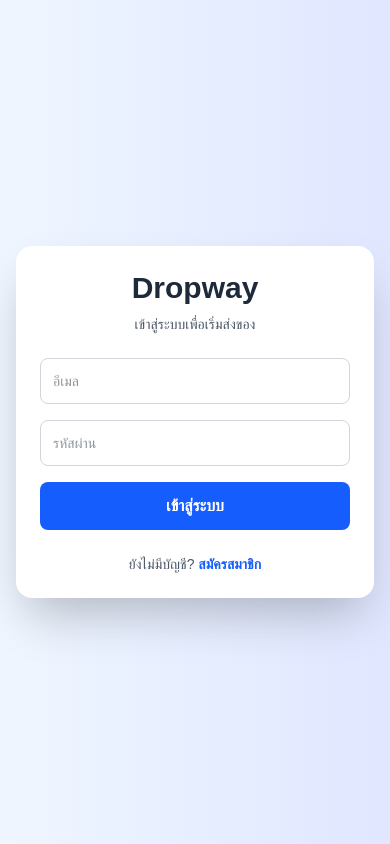
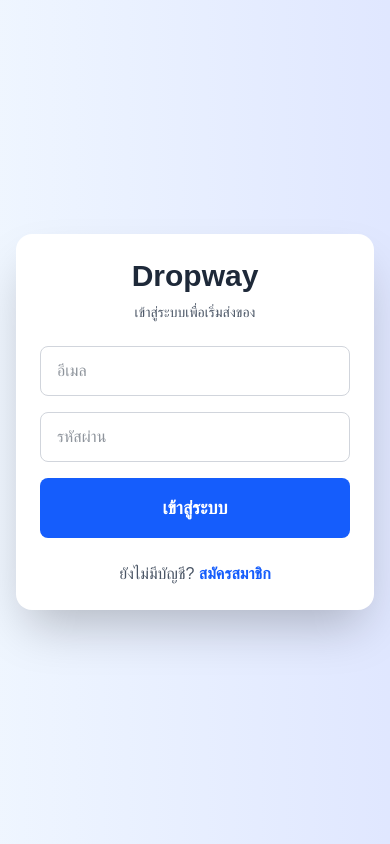
Before and after one commit to MnsEn2001/DropWay-V1, a Next.js app: page /login in a window 390 px wide. Built offline with nearby package versions, Linux system fonts and the light colour scheme; no server answers.

Commit message:
fix: New

```diff
--- a/middleware.ts
+++ b/middleware.ts
@@ -11,7 +11,6 @@
     process.env.NEXT_PUBLIC_SUPABASE_ANON_KEY!,
     {
       cookies: {
-        // ใช้ getAll + setAll แทน get/set/remove → ไม่มี warning แล้ว!
         getAll() {
           return req.cookies
             .getAll()
@@ -32,12 +31,10 @@
 
   const { pathname } = req.nextUrl;
 
-  // ป้องกันเข้าหน้า dashboard โดยไม่ล็อกอิน
   if (pathname.startsWith("/dashboard") && !session) {
     return NextResponse.redirect(new URL("/login", req.url));
   }
 
-  // ถ้าล็อกอินแล้วไปหน้า login/signup → เด้งไป dashboard
   if ((pathname === "/login" || pathname === "/signup") && session) {
     return NextResponse.redirect(new URL("/dashboard", req.url));
   }
--- a/src/app/(auth)/login/page.tsx
+++ b/src/app/(auth)/login/page.tsx
@@ -1,15 +1,13 @@
 // src/app/(auth)/login/page.tsx
 "use client";
 import { useState } from "react";
-import { supabase } from "@/lib/supabase/client"; // แก้ตรงนี้แค่บรรทัดเดียว!
-import { useRouter } from "next/navigation";
+import { supabase } from "@/lib/supabase/client";
 import Link from "next/link";
 
 export default function LoginPage() {
   const [email, setEmail] = useState("");
   const [password, setPassword] = useState("");
   const [loading, setLoading] = useState(false);
-  const router = useRouter();
 
   const handleLogin = async (e: React.FormEvent) => {
     e.preventDefault();
@@ -24,7 +22,8 @@
       alert(error.message);
       setLoading(false);
     } else {
-      router.push("/dashboard");
+      // สำคัญมาก! ใช้ window.location แทน router.push → ใช้ได้ 100% บน Vercel
+      window.location.href = "/dashboard";
     }
   };
 
@@ -39,13 +38,14 @@
             เข้าสู่ระบบเพื่อเริ่มส่งของ
           </p>
         </div>
+
         <form onSubmit={handleLogin} className="space-y-4 sm:space-y-6">
           <input
             type="email"
             placeholder="อีเมล"
             value={email}
             onChange={(e) => setEmail(e.target.value)}
-            className="w-full px-3 sm:px-4 py-3 border border-gray-300 rounded-lg focus:ring-2 focus:ring-blue-500 focus:border-transparent text-sm sm:text-base"
+            className="w-full px-4 py-3 border border-gray-300 rounded-lg focus:ring-2 focus:ring-blue-500 focus:border-transparent text-base"
             required
           />
           <input
@@ -53,18 +53,20 @@
             placeholder="รหัสผ่าน"
             value={password}
             onChange={(e) => setPassword(e.target.value)}
-            className="w-full px-3 sm:px-4 py-3 border border-gray-300 rounded-lg focus:ring-2 focus:ring-blue-500 focus:border-transparent text-sm sm:text-base"
+            className="w-full px-4 py-3 border border-gray-300 rounded-lg focus:ring-2 focus:ring-blue-500 focus:border-transparent text-base"
             required
           />
+
           <button
             type="submit"
             disabled={loading}
-            className="w-full bg-blue-600 text-white py-3 sm:py-4 rounded-lg font-bold text-base sm:text-lg hover:bg-blue-700 transition disabled:opacity-50"
+            className="w-full bg-blue-600 text-white py-4 rounded-lg font-bold text-lg hover:bg-blue-700 transition disabled:opacity-50 disabled:cursor-not-allowed"
           >
             {loading ? "กำลังเข้าสู่ระบบ..." : "เข้าสู่ระบบ"}
           </button>
         </form>
-        <p className="text-center mt-6 text-gray-600 text-sm sm:text-base">
+
+        <p className="text-center mt-6 text-gray-600">
           ยังไม่มีบัญชี?{" "}
           <Link
             href="/signup"
```
